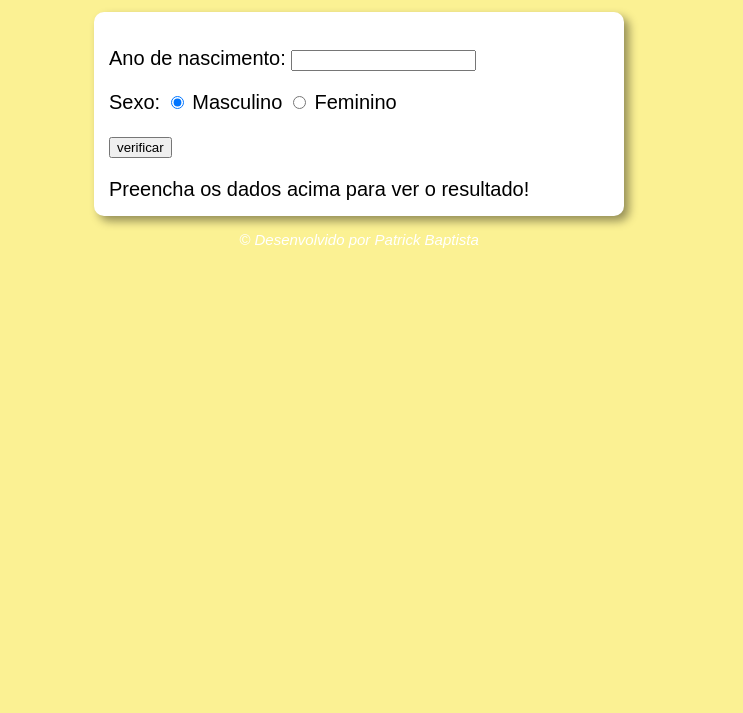
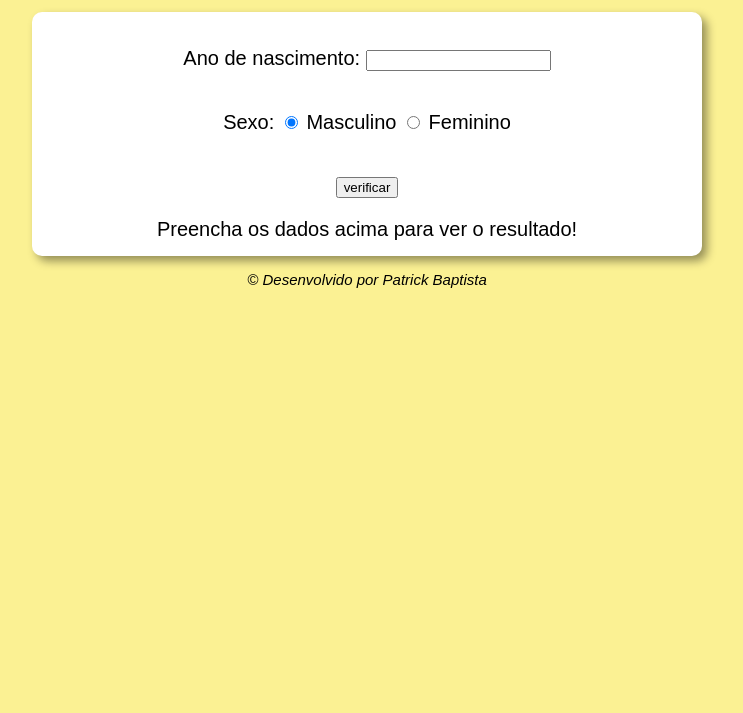
Before and after one commit to PatrickBaptist/verificador-idade, a plain HTML site: page index.html in a window 1280 px wide. Shown: the part 87-800 px from the top of the page, without its empty margins (281-1024 px from the left). Drawn offline with Linux system fonts and the light colour scheme.

Commit message:
atualização

```diff
--- a/index.html
+++ b/index.html
@@ -15,7 +15,7 @@
 </header>
 
 <section>
-<div>
+<div class="content">
     <p>Ano de nascimento: <input type="number" name="textano" id="textano" min="0"></p>
 
     <p>Sexo:
--- a/script.js
+++ b/script.js
@@ -15,43 +15,43 @@ function verificar() {
         if (fsex[0].checked) {
             genero = 'homem'
             if (idade >= 0 && idade < 5) {
-                //crianca
+
                 img.src = './imagens/bebem.png'
             } else if (idade < 15) {
-                //crianca
+
                 img.setAttribute('src', 'imagens/criancam.png')
             } else if(idade < 21) {
-                //jovem
+
                 img.setAttribute('src', 'imagens/adolescentem.png')
             } else if(idade < 50) {
-                //adulto
+
                 img.setAttribute('src', 'imagens/adultom.png')
             } else if(idade < 70) {
-                    //medio idoso
-                    img.setAttribute('src', 'imagens/medioidosom.png')
+
+                img.setAttribute('src', 'imagens/medioidosom.png')
             }else {
-                //idoso
+
                 img.setAttribute('src', 'imagens/idosom.png')
             }
             }else if (fsex[1].checked) {
                 genero = 'mulher'
                 if (idade >= 0 && idade < 5) {
-                    //crianca
+
                     img.setAttribute('src', 'imagens/bebef.png')
                 } else if (idade < 15) {
-                    //crianca
+
                     img.setAttribute('src', 'imagens/criancaf.png')
                 } else if(idade < 21) {
-                    //jovem
+
                     img.setAttribute('src', 'imagens/adolescentef.png')
                 } else if(idade < 50) {
-                    //adulto
+
                     img.setAttribute('src', 'imagens/adultof.png')
                 } else if(idade < 70) {
-                    //medio idoso
+
                     img.setAttribute('src', 'imagens/medioidosof.png')
                 }else {
-                    //idoso
+
                     img.setAttribute('src', 'imagens/idosof.png')
                 }
             }
--- a/style.css
+++ b/style.css
@@ -1,4 +1,5 @@
 body {
+    width: 100%;
     font: normal 15pt Arial;
     background-color: rgb(251, 241, 147);
 }
@@ -8,16 +9,31 @@ header {
 }
 
 section {
-    background-color: white;
+    width: 50%;
+    height: auto;
+    background-color: rgb(255, 255, 255);
     border-radius: 10px;
     padding: 15px;
-    width: 500px;
     margin: auto;
     box-shadow: 5px 5px 10px rgba(0, 0, 0, 0.41);
 }
+
+.content {
+    display: flex;
+    flex-direction: column;
+    justify-content: center;
+    align-items: center;
+}
+
+#res {
+    display: flex;
+    flex-direction: column;
+    justify-content: center;
+    align-items: center;
+}
 footer {
     font-size: 15px;
-    color: white;
+    color: black;
     text-align: center;
     font-style: italic;
 }
```
